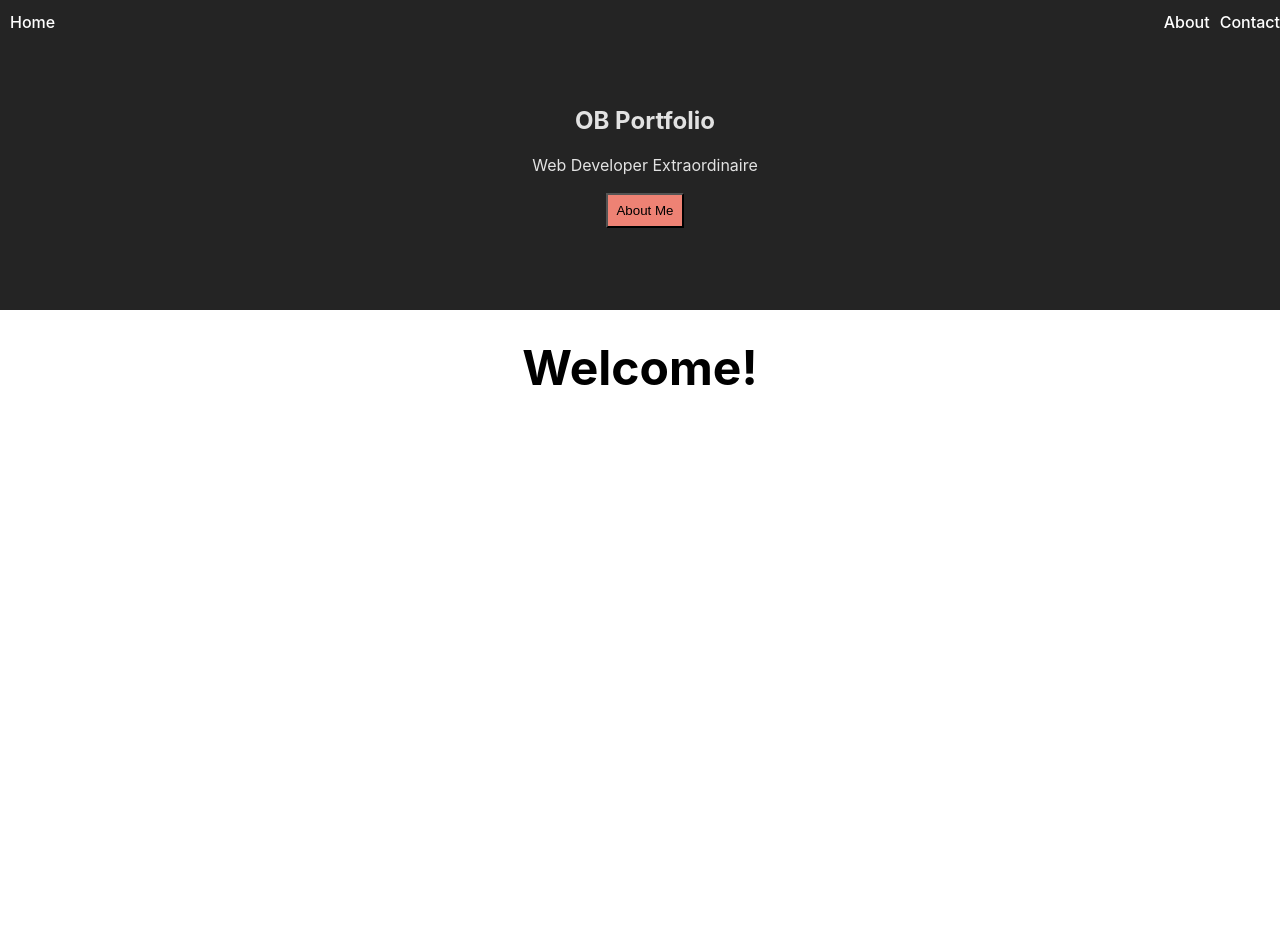
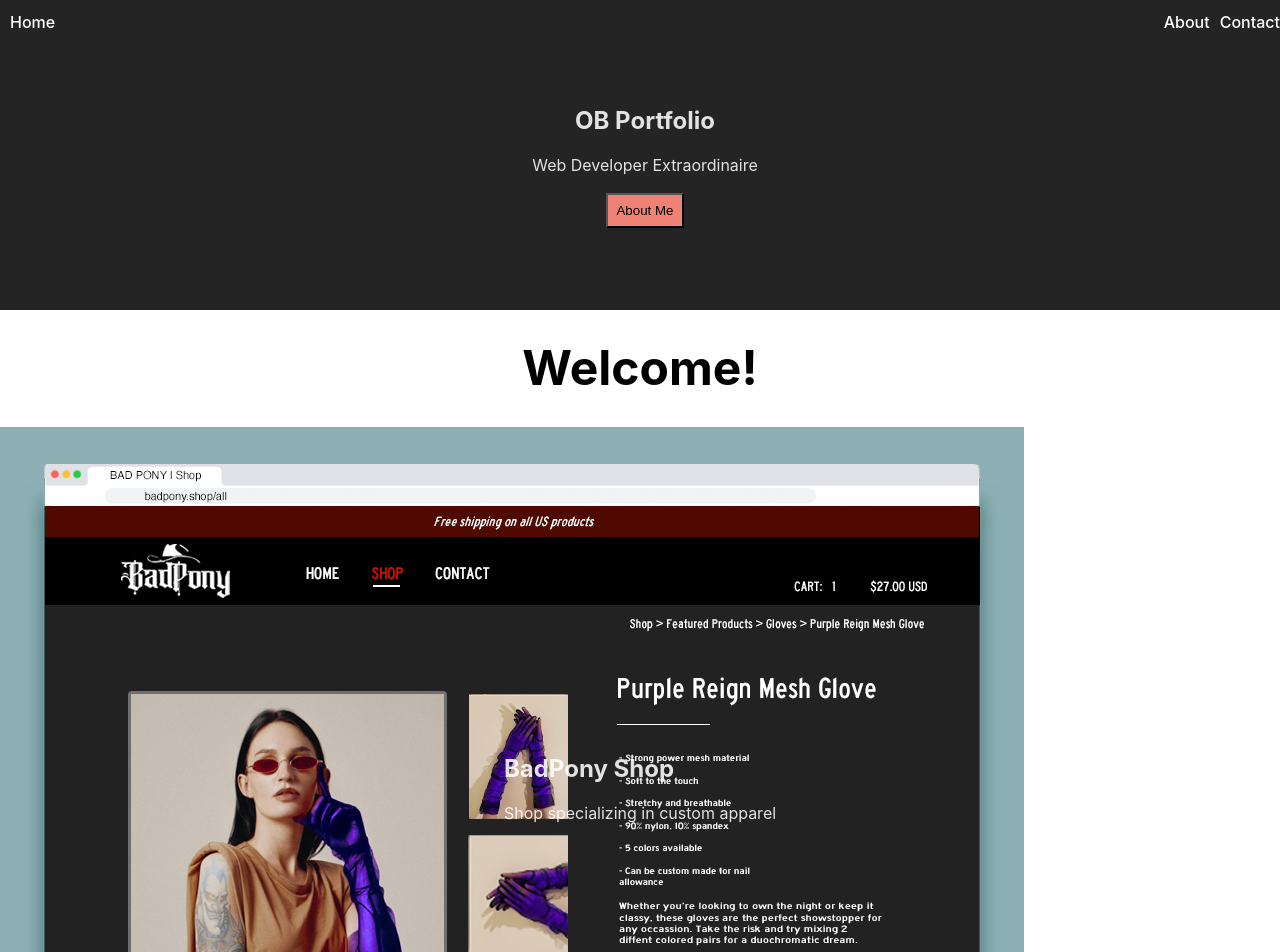
Before and after one commit to Oliviabenn/mmc6145-1-1-bennington-o, a React (Vite) app: page / in a window 1280 px wide. Shown: the top 952 px of the page. Before the commit the page ends 800 px from the top, so only its background shows below. Built offline with nearby package versions, Linux system fonts and the light colour scheme.

Commit message:
keeping project details in state

```diff
--- a/src/pages/home.jsx
+++ b/src/pages/home.jsx
@@ -1,16 +1,27 @@
+// import styles from "../styles/home.module.css"
 
+import { useState } from "react"
 
 export default function Home() {
+  const [projects, setProjects]= useState([
+    {image: 'images/image_1', title: 'BadPony Shop', desc: 'Shop specializing in custom apparel'},
+    {image: 'images/image_2', title: 'Common Ground', desc: 'Wesbite for finding homes'},
+    {image: 'images/image_3', title: 'TRC Mobile layout', desc: 'Mobile page for TRC Creative Group'}
+  ]);
+
   return (
     <div className="home">
           <h1>Welcome!</h1>
-          <div className="image1">
-            <img />
-            <div>
-              <h2></h2>
-              <p></p>
-            </div>
-          </div>
+          {projects.map(project=> (
+               <div className="project">
+               <img src="images/image_1.jpg" alt="image1"/>
+               <div>
+                 <h2>BadPony Shop</h2>
+                 <p>Shop specializing in custom apparel</p>
+               </div>
+           </div>
+          ))
+         }
    </div>
   )
 }
--- a/src/styles/globalStyle.css
+++ b/src/styles/globalStyle.css
@@ -62,3 +62,14 @@ button{
   padding: 8px;
   background-color:#ee8274;
 }
+.project{
+  position: relative;
+
+}
+.project div{
+  position: absolute;
+
+  top: 40%;
+  left: 50%;
+  transform: translateX(-50%);
+}
--- a/src/styles/home.module.css
+++ b/src/styles/home.module.css
@@ -6,3 +6,9 @@ h1 {
   font-size: 3em;
   line-height: 1.1;
 }
+.project{
+  position: relative;
+}
+.project div{
+  position: absolute;
+}
```
